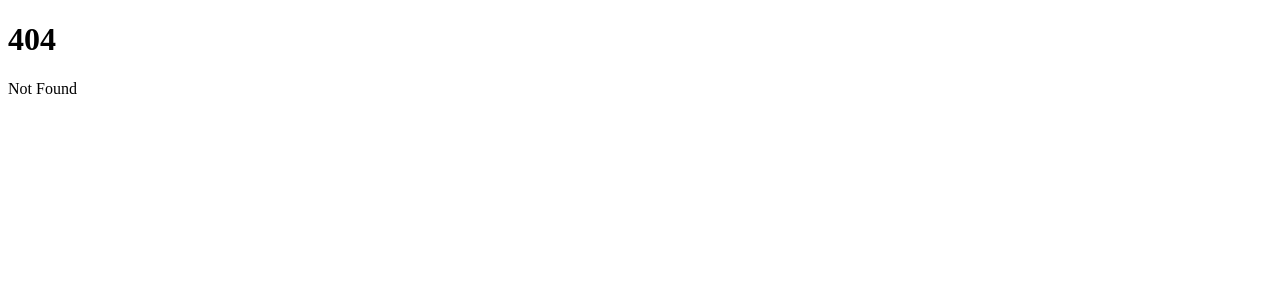
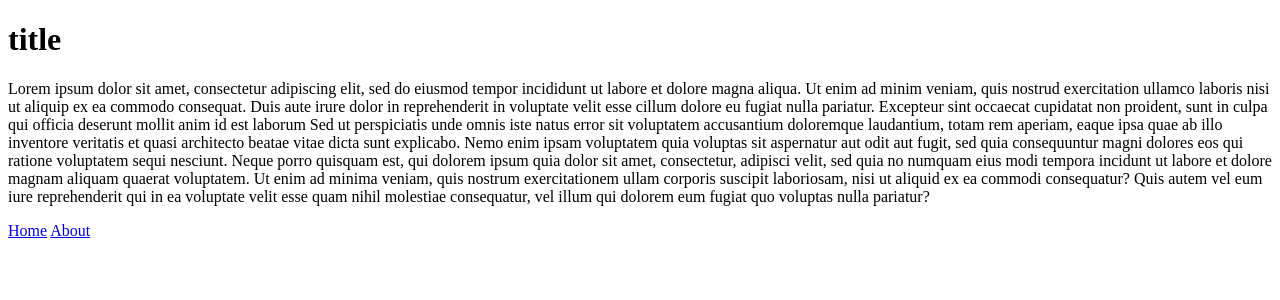
Before and after one commit to kiran021859/Sveltkit_Project_2, a SvelteKit app: page /guids in a window 1280 px wide. Before the commit this address had no page. Shown: the top 300 px of the page. Built offline with nearby package versions, Linux system fonts and the light colour scheme.

Commit message:
guids page and routs

```diff
--- a/src/routes/+page.svelte
+++ b/src/routes/+page.svelte
@@ -26,6 +26,7 @@
     <button on:click={changeTitle}></button>
     <input type="text" bind:value={title}>
     <a href="/about">About</a>
+    <a href="/guids">Guids</a>
 </div>
 <style>
     .index {
--- a/src/routes/about/+page.svelte
+++ b/src/routes/about/+page.svelte
@@ -20,6 +20,7 @@
             consequatur, vel illum qui dolorem eum fugiat quo voluptas nulla pariatur?
         </p>
         <a href="/">Home</a>
+        <a href="/guids">Guids</a>
     </div>
     <style>
         .about {
--- /dev/null
+++ b/src/routes/guids/+page.svelte
@@ -0,0 +1,32 @@
+<script>
+    // @ts-nocheck
+
+
+        </script>
+        <div class="Guids">
+            <h1>title</h1>
+            <p>
+                Lorem ipsum dolor sit amet, consectetur adipiscing elit, sed do eiusmod tempor incididunt ut labore et dolore
+                magna aliqua. Ut enim ad minim veniam, quis nostrud exercitation ullamco laboris nisi ut aliquip ex ea commodo
+                consequat. Duis aute irure dolor in reprehenderit in voluptate velit esse cillum dolore eu fugiat nulla pariatur.
+                Excepteur sint occaecat cupidatat non proident, sunt in culpa qui officia deserunt mollit anim id est laborum Sed
+                ut perspiciatis unde omnis iste natus error sit voluptatem accusantium doloremque laudantium, totam rem aperiam,
+                eaque ipsa quae ab illo inventore veritatis et quasi architecto beatae vitae dicta sunt explicabo. Nemo enim ipsam
+                voluptatem quia voluptas sit aspernatur aut odit aut fugit, sed quia consequuntur magni dolores eos qui ratione
+                voluptatem sequi nesciunt. Neque porro quisquam est, qui dolorem ipsum quia dolor sit amet, consectetur, adipisci
+                velit, sed quia no numquam eius modi tempora incidunt ut labore et dolore magnam aliquam quaerat voluptatem.
+                Ut enim ad minima veniam, quis nostrum exercitationem ullam corporis suscipit laboriosam, nisi ut aliquid ex ea
+                commodi consequatur? Quis autem vel eum iure reprehenderit qui in ea voluptate velit esse quam nihil molestiae
+                consequatur, vel illum qui dolorem eum fugiat quo voluptas nulla pariatur?
+            </p>
+            <a href="/">Home</a>
+            <a href="/about">About</a>
+        </div>
+        <style>
+            .about {
+            text-align: center;
+            display: block;
+            margin: 20px auto;
+
+         }
+        </style>
```
